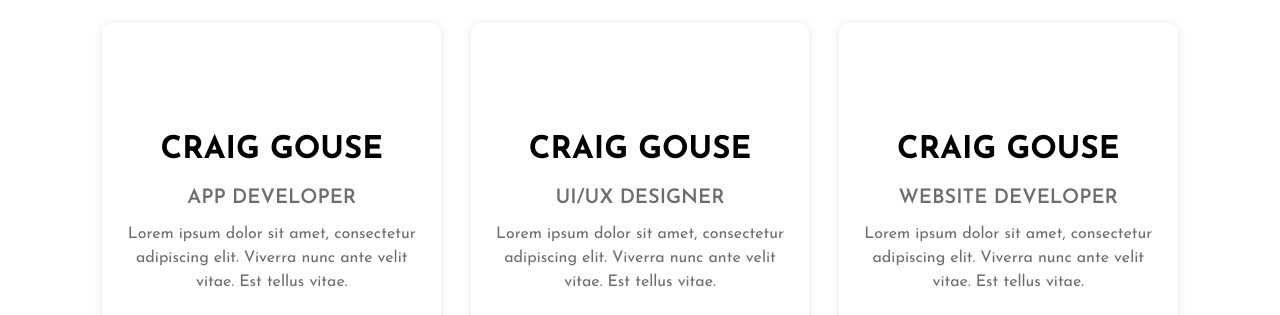
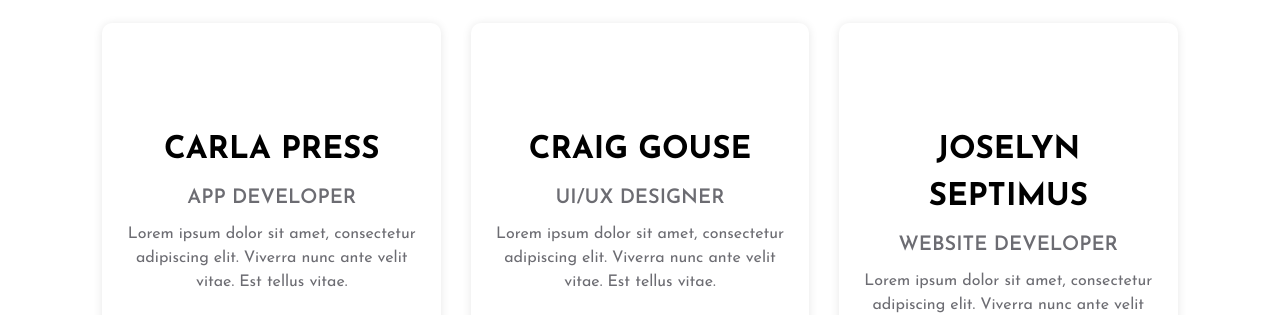
Before and after one commit to eduarchilon/landing-page-gm2, a plain HTML site: page index.html in a window 1280 px wide. Shown: the part 3460-3775 px from the top of the page. Drawn offline with Linux system fonts and the light colour scheme.

Commit message:
Actualizacion perfiles

```diff
--- a/index.html
+++ b/index.html
@@ -182,7 +182,7 @@
                 <div class="content content__team">
                     <div class="col-3 profile">
                         <span><img class="profile-img" src="assets/images/profile-1.png" alt=""></span>
-                        <h4>CRAIG GOUSE</h4>
+                        <h4>CARLA PRESS</h4>
                         <h5 class="text-grey title title-h6">APP DEVELOPER</h5>
                         <p class="text-grey">Lorem ipsum dolor sit amet, consectetur adipiscing elit. Viverra nunc ante velit vitae. Est tellus vitae.</p>
                         <div class="social-media-container flex arroud">
@@ -206,7 +206,7 @@
                     </div>
                     <div class="col-3 profile">
                         <span><img class="profile-img"  src="assets/images/profile-3.png" alt=""></span>
-                        <h4>CRAIG GOUSE</h4>
+                        <h4>JOSELYN SEPTIMUS</h4>
                         <h5 class="text-grey title title-h6">WEBSITE DEVELOPER</h5>
                         <p class="text-grey">Lorem ipsum dolor sit amet, consectetur adipiscing elit. Viverra nunc ante velit vitae. Est tellus vitae.</p>
                         <div class="social-media-container flex arroud">
```
